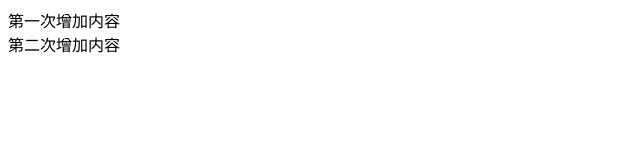
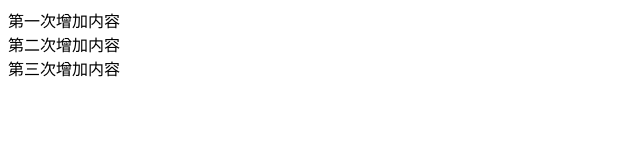
Before and after one commit to Songjing890/demo, a plain HTML site: page index.html in a window 1280 px wide. Shown: the whole page, without its empty margins (0-640 px from the left). Drawn offline with Linux system fonts and the light colour scheme.

Commit message:
'第三次'

```diff
--- a/index.html
+++ b/index.html
@@ -11,6 +11,7 @@
 <body>
     <div>第一次增加内容</div>
     <div>第二次增加内容</div>
+    <div>第三次增加内容</div>
 </body>
 
 </html>
```
